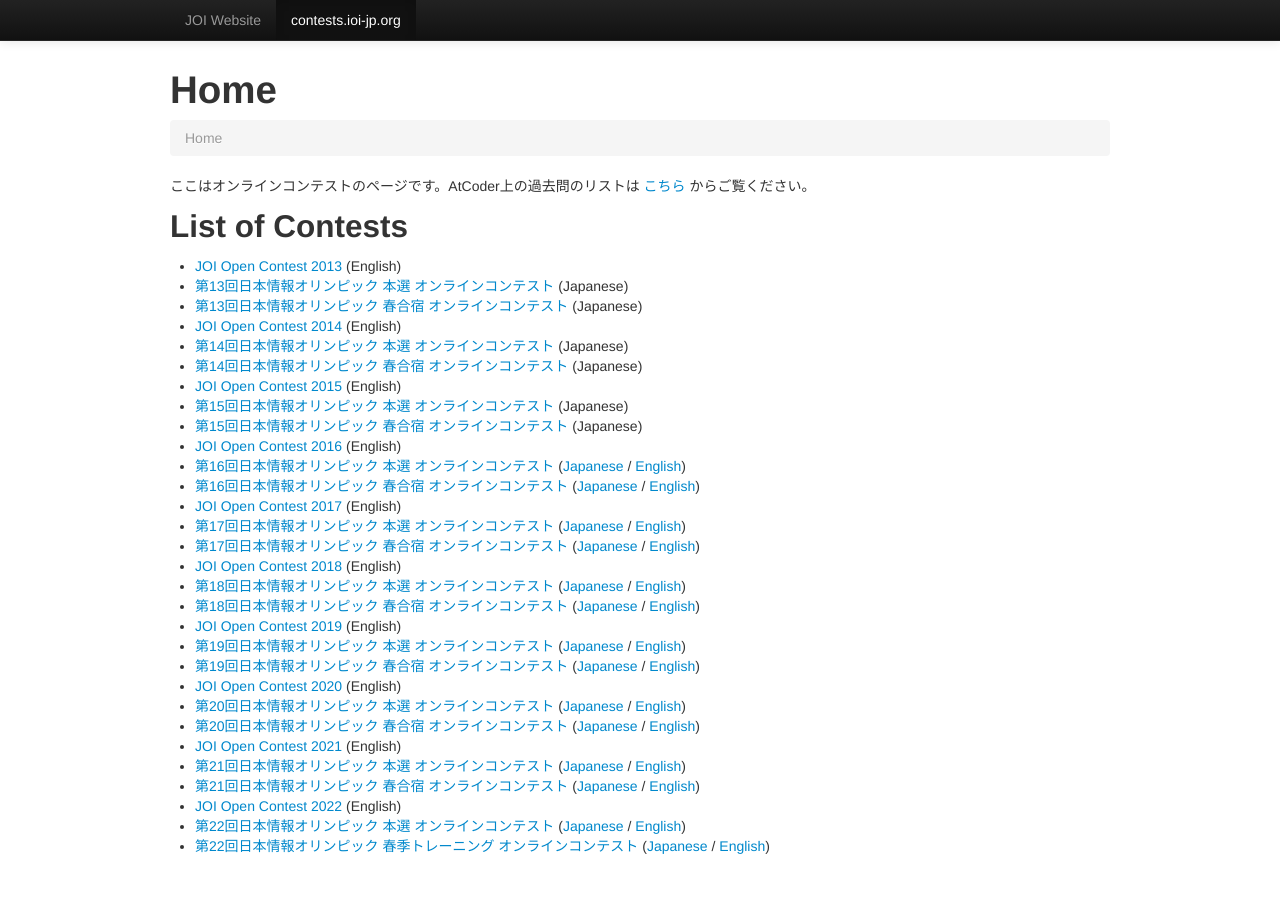
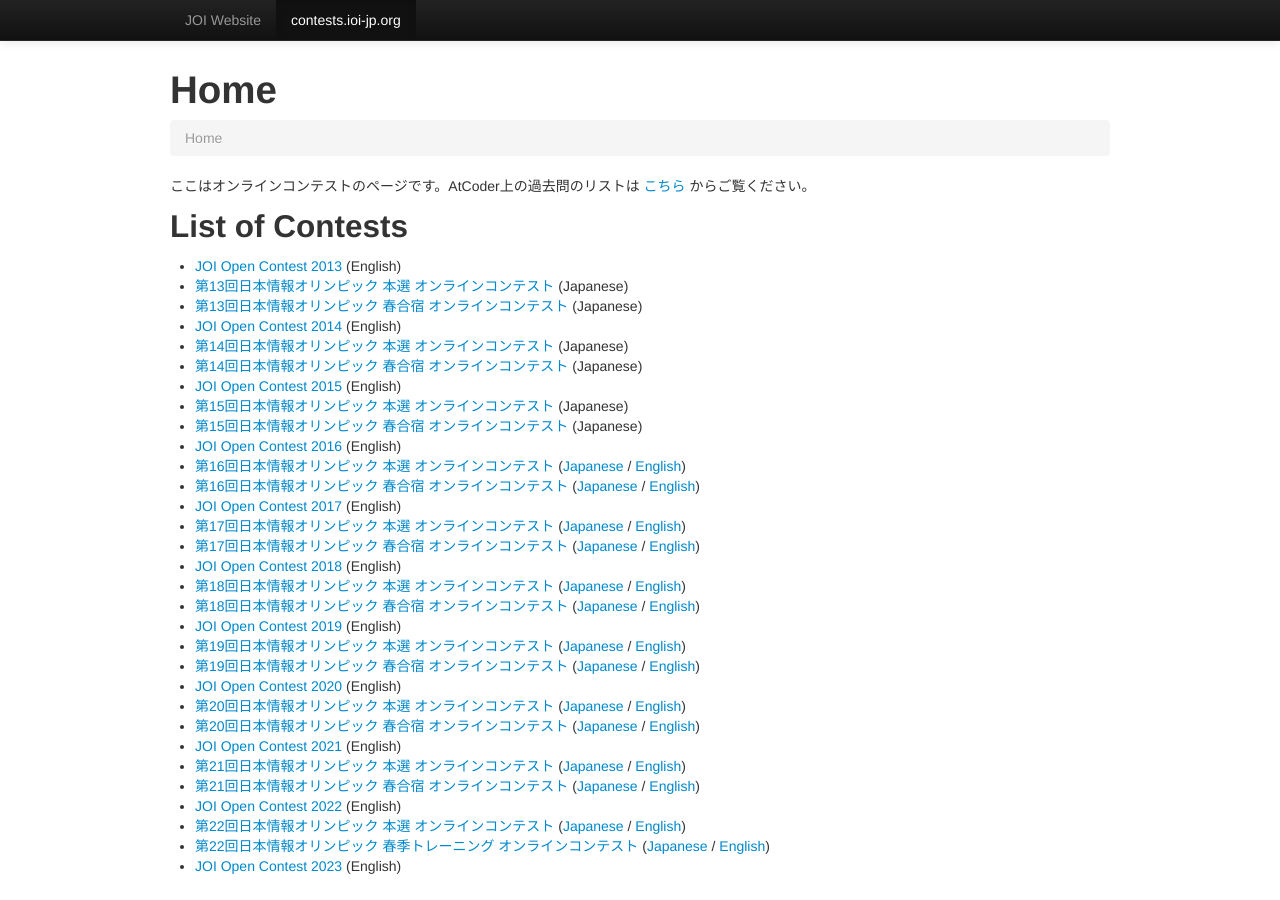
Before and after one commit to jcioi/joi-contests-site, a Jekyll site: the page built from index.md, in a window 1280 px wide. Built offline with Jekyll 4.4.1, drawn with Linux system fonts in a browser that asks for light colours.

Commit message:
Add link to open-2023

```diff
--- a/index.md
+++ b/index.md
@@ -40,3 +40,4 @@ isroot: true
 - [JOI Open Contest 2022](open-2022/index.html) (English)
 - [第22回日本情報オリンピック 本選 オンラインコンテスト](joi-ho-2023/index.html) ([Japanese](joi-ho-2023/index.html) / [English](joi-ho-2023/index-en.html))
 - [第22回日本情報オリンピック 春季トレーニング オンラインコンテスト](joi-sp-2023/index.html) ([Japanese](joi-sp-2023/index.html) / [English](joi-sp-2023/index-en.html))
+- [JOI Open Contest 2023](open-2023/index.html) (English)
```
